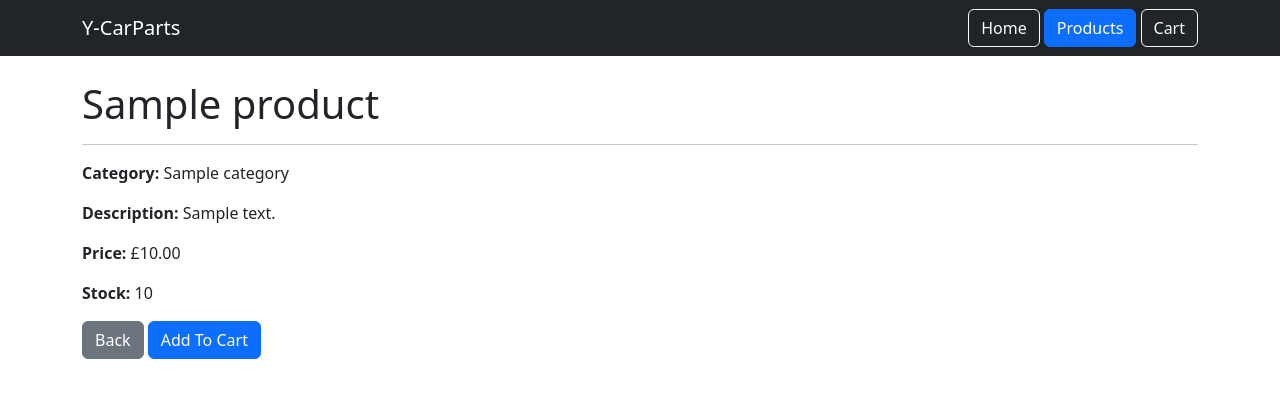
After one commit to Y40Y50/Y-CarParts, a Django app: page /products/1/ in a window 1280 px wide. The commit adds this page. Shown: the top 398 px of the page. Run offline with Django 5.2, Linux system fonts and the light colour scheme; tables that the repository leaves empty hold one stand-in row (values such as "Sample post").

Commit message:
Add cart page and active navigation

```diff
--- a/products/views.py
+++ b/products/views.py
@@ -1,4 +1,26 @@
-from django.shortcuts import render
+from django.shortcuts import render, get_object_or_404
+from .models import Product
 
 def home(request):
     return render(request, 'home.html')
+
+def product_list(request):
+    products = Product.objects.all()
+
+    return render(
+        request,
+        'products/product_list.html',
+        {'products': products}
+    )
+
+def product_detail(request, product_id):
+    product = get_object_or_404(
+        Product,
+        pk=product_id
+    )
+
+    return render(
+        request,
+        'products/product_detail.html',
+        {'product': product}
+    )
--- a/templates/base.html
+++ b/templates/base.html
@@ -1,5 +1,6 @@
 <!DOCTYPE html>
 <html lang="en">
+
 <head>
     <meta charset="UTF-8">
     <meta name="viewport" content="width=device-width, initial-scale=1.0">
@@ -7,11 +8,32 @@
 
     <link href="https://cdn.jsdelivr.net/npm/bootstrap@5.3.7/dist/css/bootstrap.min.css" rel="stylesheet">
 </head>
+
 <body>
 
-<nav class="navbar navbar-dark bg-dark">
+    <nav class="navbar navbar-expand-lg navbar-dark bg-dark">
         <div class="container">
-        <a class="navbar-brand" href="#">Y-CarParts</a>
+
+            <a class="navbar-brand" href="/">
+                Y-CarParts
+            </a>
+
+            <div>
+                <a href="{% url 'home' %}"
+                    class="btn {% if request.path == '/' %}btn-primary{% else %}btn-outline-light{% endif %}">
+                    Home
+                </a>
+
+                <a href="{% url 'products' %}"
+                    class="btn {% if '/products' in request.path %}btn-primary{% else %}btn-outline-light{% endif %}">
+                    Products
+                </a>
+                <a href="{% url 'cart' %}"
+                    class="btn {% if request.path == '/cart/' %}btn-primary{% else %}btn-outline-light{% endif %}">
+                    Cart
+                </a>
+            </div>
+
         </div>
     </nav>
 
@@ -21,4 +43,5 @@
     </div>
 
 </body>
+
 </html>
--- a/templates/home.html
+++ b/templates/home.html
@@ -9,7 +9,7 @@
         Quality car parts at competitive prices
     </p>
 
-    <a href="#" class="btn btn-primary">
+    <a href="/products/" class="btn btn-primary">
         Browse Products
     </a>
 </div>
--- /dev/null
+++ b/templates/products/product_detail.html
@@ -0,0 +1,38 @@
+{% extends 'base.html' %}
+
+{% block content %}
+
+<h1>{{ product.name }}</h1>
+
+<hr>
+
+<p>
+    <strong>Category:</strong>
+    {{ product.category }}
+</p>
+
+<p>
+    <strong>Description:</strong>
+    {{ product.description }}
+</p>
+
+<p>
+    <strong>Price:</strong>
+    £{{ product.price }}
+</p>
+
+<p>
+    <strong>Stock:</strong>
+    {{ product.stock }}
+</p>
+
+<a href="/products/" class="btn btn-secondary">
+    Back
+</a>
+
+<a href="{% url 'add_to_cart' product.id %}"
+   class="btn btn-primary">
+    Add To Cart
+</a>
+
+{% endblock %}
--- a/y_carparts/urls.py
+++ b/y_carparts/urls.py
@@ -1,8 +1,36 @@
 from django.contrib import admin
 from django.urls import path
-from products.views import home
+from cart.views import add_to_cart
+from cart.views import cart_view
+from products.views import (
+    home,
+    product_list,
+    product_detail,
+)
 
 urlpatterns = [
     path('admin/', admin.site.urls),
+
     path('', home, name='home'),
+
+    path(
+        'products/',
+        product_list,
+        name='products'
+    ),
+    path(
+        'products/<int:product_id>/',
+        product_detail,
+        name='product_detail'
+    ),
+    path(
+        'cart/add/<int:product_id>/',
+        add_to_cart,
+        name='add_to_cart'
+    ),
+    path(
+        'cart/',
+        cart_view,
+        name='cart'
+    ),
 ]
```
Also changed, not shown: cart/views.py (+41 -1 lines), templates/cart/cart.html (added, +31 -0 lines), templates/products/product_list.html (added, +37 -0 lines). Lines whose indentation alone changed are shown as unchanged.
